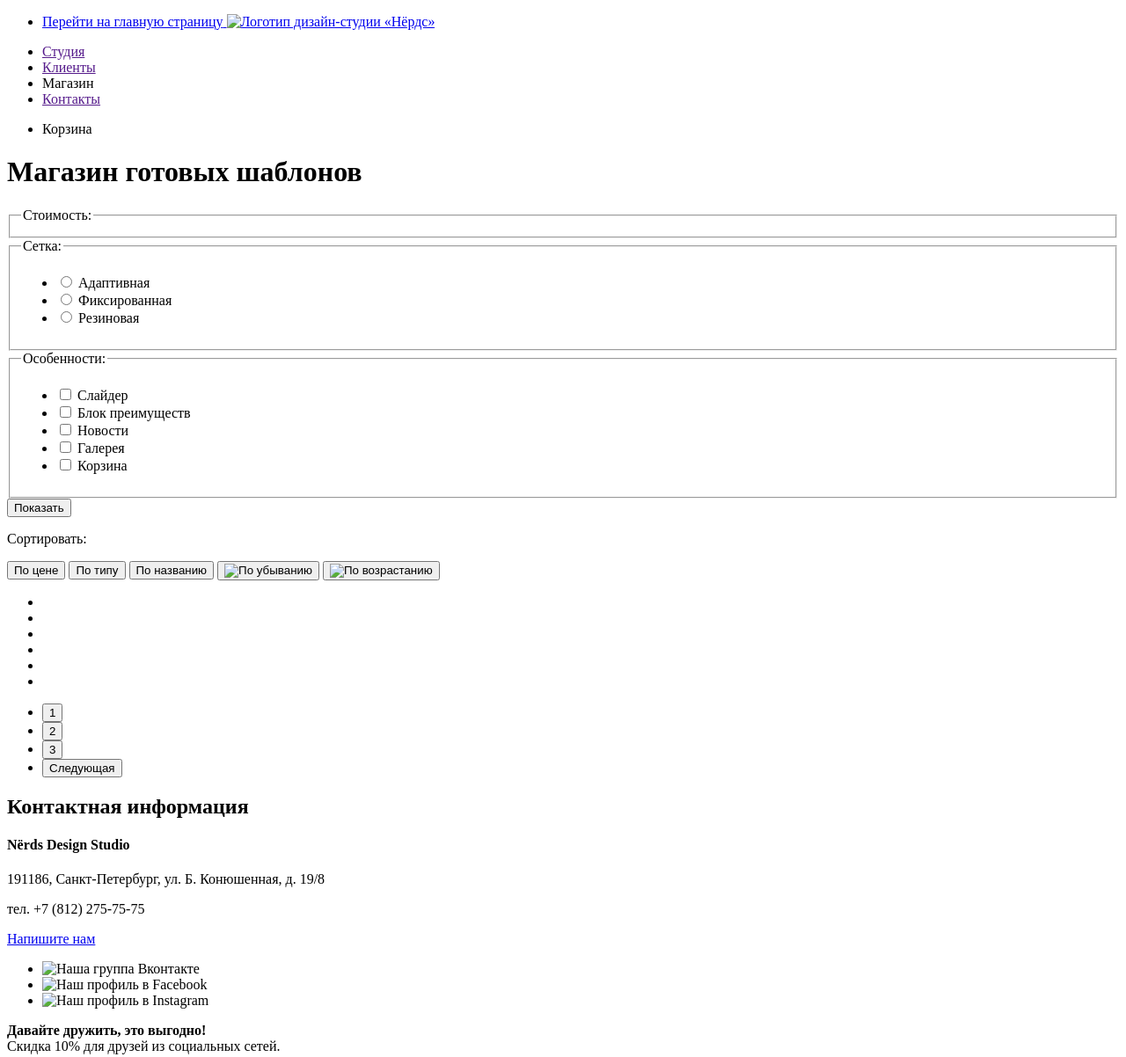
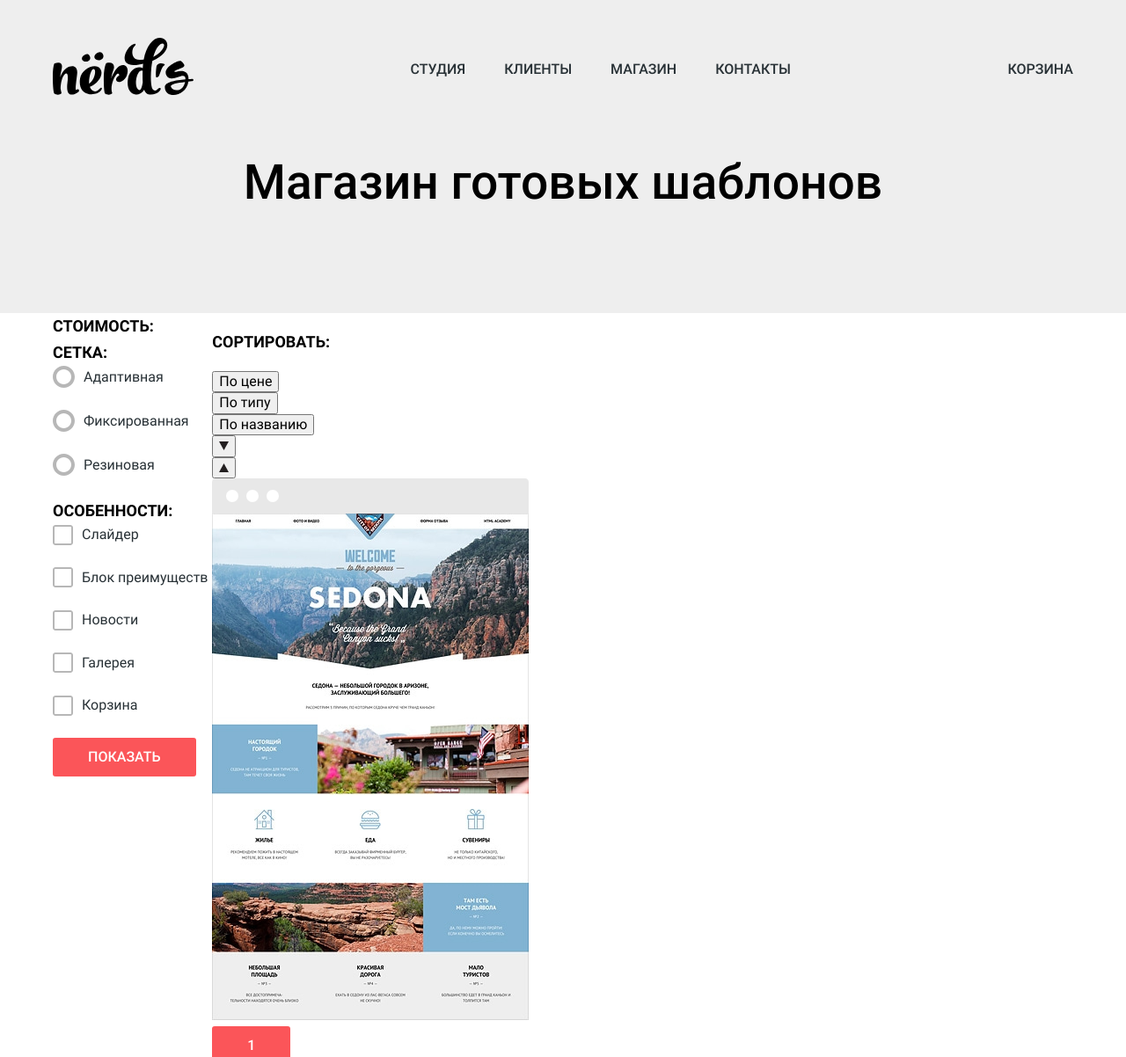
Before and after one commit to Naxxfall/nerds, a plain HTML site: page catalog.html in a window 1280 px wide. Shown: the top 1202 px of the page at 88% size. Drawn offline with Linux system fonts and the light colour scheme.

Commit message:
Начал оформление каталога. Форма, карточка товара

```diff
--- a/catalog.html
+++ b/catalog.html
@@ -2,21 +2,19 @@
 <html lang="ru">
 <head>
   <meta charset="utf-8">
-  <link href="https://fonts.googleapis.com/css2?family=PT+Sans+Narrow:wght@400;700&display=swap" rel="stylesheet">
+  <link rel="stylesheet" href="css/normalize.css">
+  <link rel="stylesheet" href="css/style.css">
+  <script defer src="js/script.js"></script>
   <title>Нёрдс | Магазин</title>
 </head>
 <body>
   <header class="main-header">
     <nav class="navigation main-wrapper">
-      <ul class="main-menu">
-        <li class="main-menu__item">
-          <a class="main-menu__link" href="index.html">
+          <a class="main-menu__link--logo" href="index.html">
             <span class="visually-hidden">Перейти на главную страницу</span>
-            <img class="main-logo" src="" alt="Логотип дизайн-студии «Нёрдс»">
+            <img class="main-logo" src="img/nerds-logo.svg" width="160px" alt="Логотип дизайн-студии «Нёрдс»">
           </a>
-        </li>
-      </ul>
-      <ul class="main-menu__list">
+      <ul class="main-menu__list no-bullet">
         <li class="main-menu__item">
           <a class="main-menu__link" href="">Студия</a>
         </li>
@@ -24,13 +22,13 @@
           <a class="main-menu__link" href="">Клиенты</a>
         </li>
         <li class="main-menu__item">
-          <a class="main-menu__link">Магазин</a>
+          <a class="main-menu__link main-menu__link--current">Магазин</a>
         </li>
         <li class="main-menu__item">
           <a class="main-menu__link" href="">Контакты</a>
         </li>
       </ul>
-      <ul>
+      <ul class="basket no-bullet">
         <li class="main-menu__item">
           <a class="main-menu__link">Корзина</a>
         </li>
@@ -38,34 +36,34 @@
     </nav>
   </header>
   <main class="main-content">
-    <div class="main-caption">
-      <h1 class="main-header">Магазин готовых шаблонов</h1>
+    <div class="main-caption-wrapper">
+      <h1 class="main-caption">Магазин готовых шаблонов</h1>
     </div>
     <div class="main-wrapper">
       <div class="columns-container">
         <form class="catalog-form" method="get">
           <fieldset class="catalog-form__fieldset">
-            <legend class="catalog-form__legend">Стоимость:</legend>
+            <legend class="catalog-form__legend catalog__caption">Стоимость:</legend>
             <div class="catalog-form__slider"></div>
           </fieldset>
           <fieldset class="catalog-form__fieldset">
-            <legend class="catalog-form__legend">Сетка:</legend>
-            <ul class="catalog-form__list">
-              <li class="product-filter__item">
+            <legend class="catalog-form__legend catalog__caption">Сетка:</legend>
+            <ul class="catalog-form__list no-bullet">
+              <li class="catalog-form__item">
                 <label class="radiobutton">
                   <input class="visually-hidden radiobutton__hidden" type="radio" name="grid" value="adaptive">
                   <span class="radiobutton__indicator"></span>
                   <span class="radiobutton__text">Адаптивная</span>
                 </label>
               </li>
-              <li class="product-filter__item">
+              <li class="catalog-form__item">
                 <label class="radiobutton">
                   <input class="visually-hidden radiobutton__hidden" type="radio" name="grid" value="fixed">
                   <span class="radiobutton__indicator"></span>
                   <span class="radiobutton__text">Фиксированная</span>
                 </label>
               </li>
-              <li class="product-filter__item">
+              <li class="catalog-form__item">
                 <label class="radiobutton">
                   <input class="visually-hidden radiobutton__hidden" type="radio" name="grid" value="rubber">
                   <span class="radiobutton__indicator"></span>
@@ -75,8 +73,8 @@
             </ul>
           </fieldset>
           <fieldset class="catalog-form__fieldset">
-            <legend class="catalog-form__legend">Особенности:</legend>
-            <ul class="catalog-form__list">
+            <legend class="catalog-form__legend catalog__caption">Особенности:</legend>
+            <ul class="catalog-form__list no-bullet">
               <li class="catalog-form__item">
                 <label class="checkbox">
                   <input class="visually-hidden checkbox__hidden" type="checkbox" name="slider">
@@ -114,31 +112,38 @@
               </li>
             </ul>
           </fieldset>
-          <input class="button catalog-form__button" type="submit" value="Показать">
+          <input class="button form-button" type="submit" value="Показать">
         </form>
         <section class="catalog">
           <div class="catalog__group-by">
             <p class="catalog__caption">Сортировать:</p>
-            <div class="catalog__controls">
-              <button class="button catalog__button">По цене</button>
-              <button class="button catalog__button">По типу</button>
-              <button class="button catalog__button">По названию</button>
-              <button class="button catalog__button"><img src="" alt="По убыванию"></button>
-              <button class="button catalog__button"><img src="" alt="По возрастанию"></button>
+            <ul class="catalog-controls__list no-bullet">
+              <li class="catalog-controls__item"><button class="catalog__control catalog__control--group-by">По цене</button></li>
+              <li class="catalog-controls__item"><button class="catalog__control catalog__control--group-by">По типу</button></li>
+              <li class="catalog-controls__item"><button class="catalog__control catalog__control--group-by">По названию</button></li>
+              <li class="catalog-controls__item"><button class="catalog__control catalog__control--order"><img src="img/icon-down-dir.svg" width="11px" alt="По убыванию"></button></li>
+              <li class="catalog-controls__item"><button class="catalog__control catalog__control--order"><img src="img/icon-up-dir.svg" width="11px" alt="По возрастанию"></button></li>
+            </ul>
           </div>
+          <ul class="catalog__list no-bullet">
+            <li class="catalog__item">
+              <a class="catalog__buy-link" href="">
+                <img class="catalog__image" src="img/img-sedona.jpg" width="360px" alt="">
+              </a>
+              <div class="catalog-card">
+                <p class="catalog-card__caption catalog__caption">Sedona</p>
+                <p class="catalog-card__text">Информационный сайт<br>для туристов</p>
+                <label class="button catalog-card__button" type="button">9900 руб.</label>
               </div>
-          <div class="catalog__wrapper">
-            <ul class="catalog__list">
-              <li class="catalog__item"></li>
+            </li>
             <li class="catalog__item"></li>
             <li class="catalog__item"></li>
             <li class="catalog__item"></li>
             <li class="catalog__item"></li>
             <li class="catalog__item"></li>
           </ul>
-          </div>
           <div class="pagination">
-            <ul class="pagination__list">
+            <ul class="pagination__list no-bullet">
               <li class="pagination__item">
                 <button class="button form-button pagination-button">1</button>
               </li>
--- a/css/style.css
+++ b/css/style.css
@@ -411,6 +411,7 @@ img{
   font-weight: 500;
   text-transform: uppercase;
   border: none;
+  border-radius: 3px;
   cursor: pointer;
   background-color: #fb5559;
 }
@@ -493,3 +494,171 @@ hr{
 .main-menu__link--logo:active{
   opacity: 0.3;
 }
+
+.main-caption-wrapper{
+  height: 241px;
+  background-color: #eeeeee;
+  padding-top:80px;
+}
+
+.main-caption {
+  font-size: 55px;
+  color: #000000;
+  font-weight: 500;
+  text-align: center;
+  margin: 0;
+}
+
+.columns-container{
+  display: flex;
+  flex-direction: row;
+  justify-content: left;
+}
+
+.catalog-form{
+  width: 400px;
+}
+
+.catalog-form__fieldset{
+  border: none;
+  margin:0;
+  padding:0;
+}
+
+.catalog__caption{
+  font-size: 18px;
+  line-height: 30px;
+  color: #000000;
+  font-weight: 700;
+  text-transform: uppercase;
+}
+
+.catalog-form__item{
+  margin-bottom: 18px;
+}
+
+.checkbox{
+  cursor: pointer;
+  display: inline-flex;
+  align-items: center;
+}
+
+.checkbox__text{
+  display: inline-block;
+  margin-left: 10px;
+  color: #283136;
+}
+
+.checkbox__indicator{
+  display: inline-block;
+  width: 23px;
+  height: 23px;
+  background-image: url("../img/checkbox-off.svg");
+  background-repeat: no-repeat;
+  opacity: 0.4;
+}
+
+.checkbox__hidden:checked + .checkbox__indicator{
+  background-image: url("../img/checkbox-on.svg");
+}
+
+.checkbox__indicator:hover,
+.checkbox:hover > .checkbox__indicator,
+.checkbox__hidden:focus + .checkbox__indicator{
+  opacity: 1;
+}
+
+
+.radiobutton{
+  cursor: pointer;
+  display: inline-flex;
+  align-items: center;
+}
+
+.radiobutton__text{
+  display: inline-block;
+  margin-left: 10px;
+  color: #283136;
+}
+
+.radiobutton__indicator{
+  display: inline-block;
+  width: 25px;
+  height: 25px;
+  background-image: url("../img/radio-off.svg");
+  background-repeat: no-repeat;
+  opacity: 0.4;
+}
+
+.radiobutton__hidden:checked + .radiobutton__indicator{
+  background-image: url("../img/radio-on.svg");
+}
+
+.radiobutton__indicator:hover,
+.radiobutton:hover > .radiobutton__indicator,
+.radiobutton__hidden:focus + .radiobutton__indicator{
+  opacity: 1;
+}
+
+.catalog__list{
+  display: flex;
+  flex-direction: row;
+  flex-wrap: wrap;
+  justify-content: space-between;
+}
+
+.catalog__item{
+  width: 360px;
+
+  position: relative;
+}
+
+.catalog__item:hover{
+  filter: drop-shadow(0px 6px 8px rgba(0,1,1,0.25));
+  outline: 1px solid rgba(77,77,77,0.1);
+}
+
+.catalog__item:hover > .catalog__buy-link::before,
+.catalog__item:hover > .catalog-card{
+  opacity:1;
+}
+
+.catalog__buy-link:focus::before,
+.catalog__buy-link:focus + .catalog-card{
+  opacity:1;
+}
+
+.catalog__buy-link::before{
+  display:block;
+  content: "";
+  width: 100%;
+  height: 40px;
+  background-image: url("../img/browser.svg");
+  background-repeat: no-repeat;
+  opacity: 0.12;
+}
+
+.catalog__image{
+}
+
+.catalog-card{
+  position: absolute;
+  bottom:0;
+  left:0;
+  background-color: #eeeeee;
+  width: 100%;
+  height: 231px;
+  display: flex;
+  flex-direction: column;
+  align-items: center;
+  padding-left: 60px;
+  padding-right: 60px;
+  opacity:0;
+}
+
+.catalog-card__text{
+  font-size: 16px;
+  line-height: 18px;
+  color: #666666;
+  text-align: center;
+}
```
Lines whose indentation alone changed are shown as unchanged.
